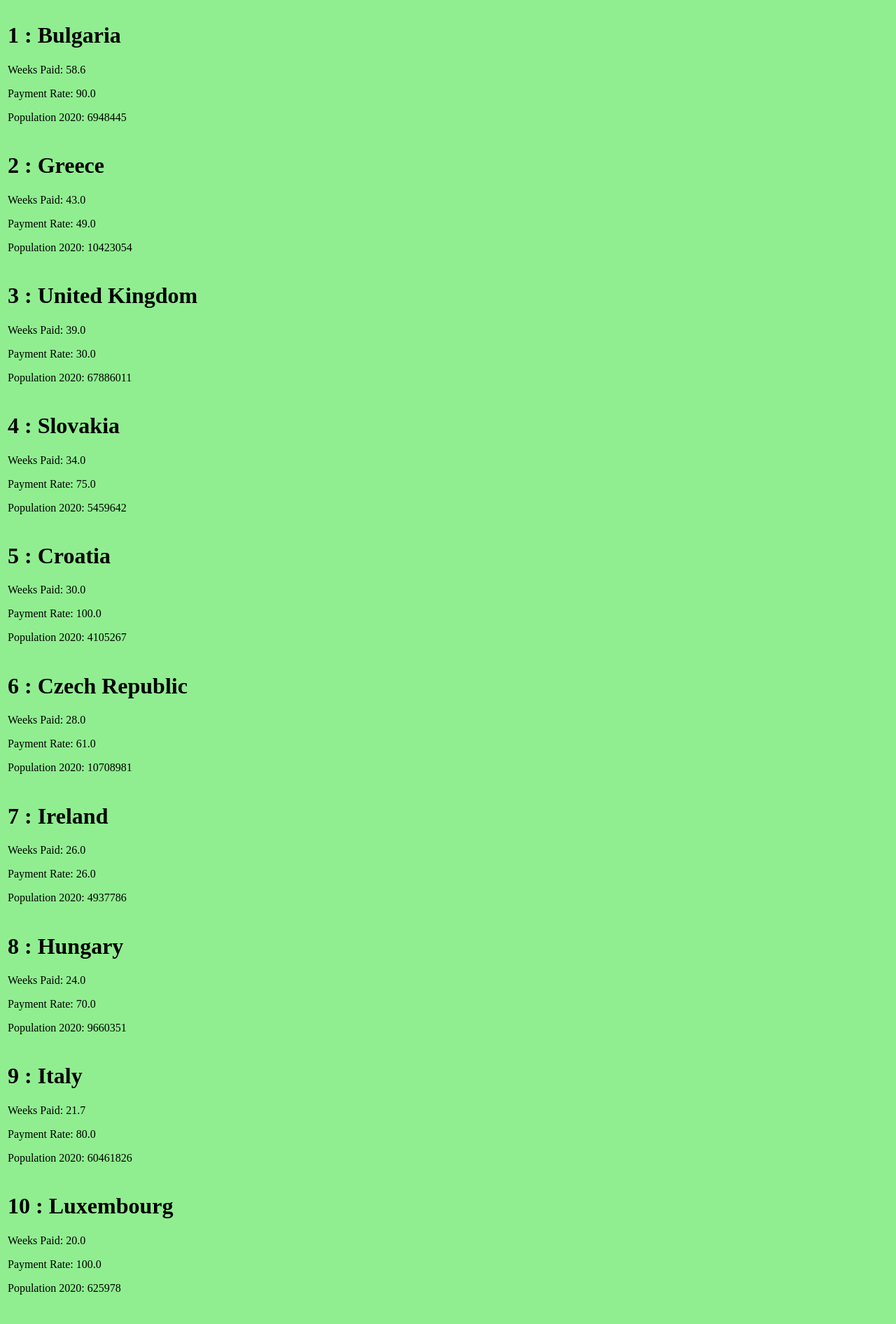
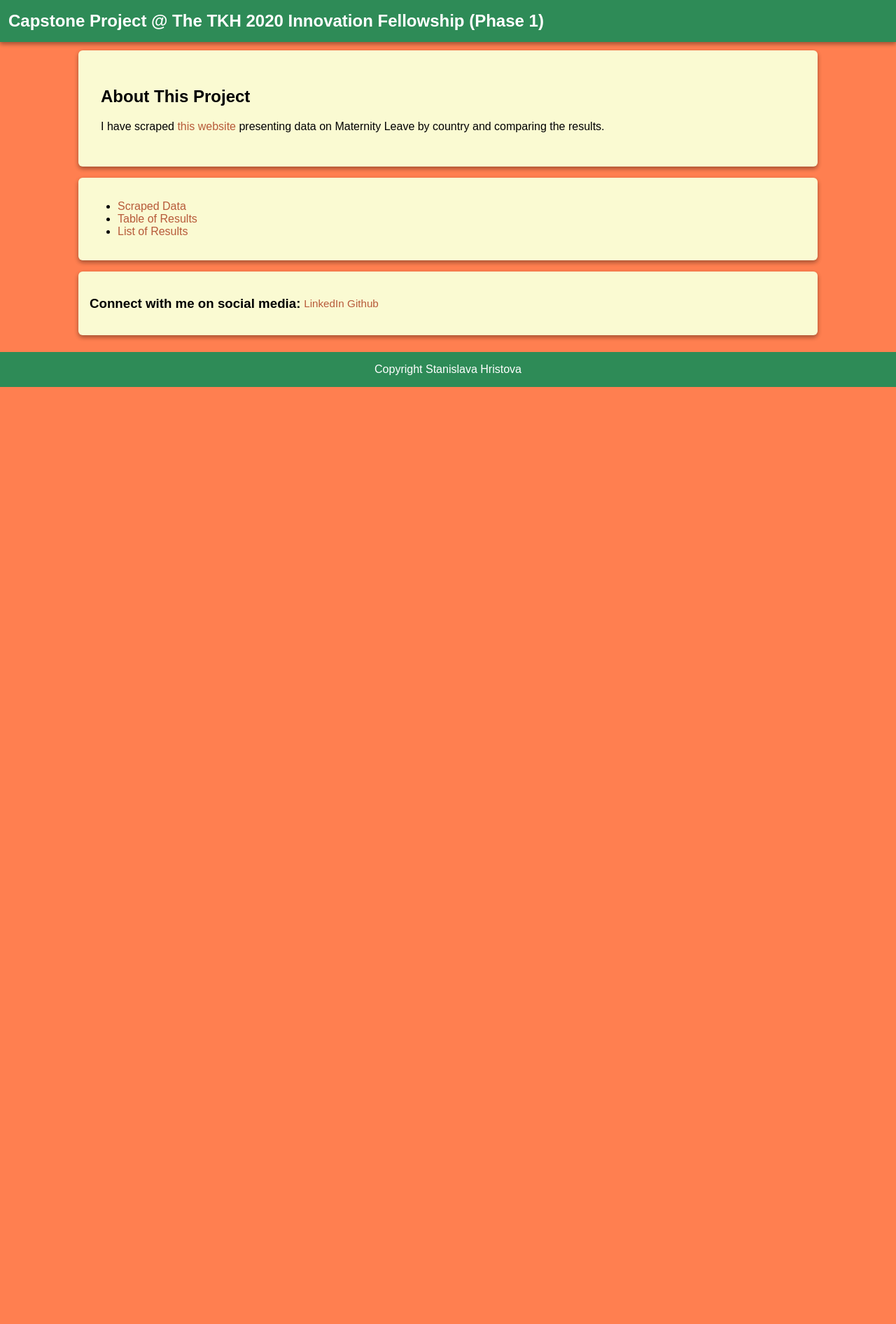
Before and after one commit to stanislava85/Flask_app_scraping_project, a Flask app: page / in a window 1280 px wide. Shown: the top 1892 px of the page at 70% size. After the commit the page ends 553 px from the top, so only its background shows below. Run offline with Flask 2, Linux system fonts and the light colour scheme; data comes from the database, SQL or seed files in the repository; both versions use the stored data as it was after the commit.

Commit message:
first commit

```diff
--- a/app.py
+++ b/app.py
@@ -22,21 +22,20 @@ class MaternityLeave(db.Model):
     payment_rate = db.Column(db.Float, nullable=False)
     population_2020 = db.Column(db.Integer, nullable=False)
 
+@app.route('/', methods=['GET'])
+def home():
+    return render_template('base.html')
 
-@app.route('/', methods=['GET'])
+@app.route('/index', methods=['GET'])
 def index():
     table = MaternityLeave.query.all()
     return render_template('index.html', data=table)
 
-# include other views that return html here:
-@app.route('/other')
+@app.route('/table', methods=['GET'])
 def other():
-    return render_template('other.html')
+    data = MaternityLeave.query.all()
+    return render_template('table.html', data=data)
 
-# set up the following views to allow users to make
-# GET requests to get your data in json
-# POST requests to store/update some data
-# DELETE requests to delete some data
 @app.route('/api', methods=['GET'])
 def get_data():
     table = MaternityLeave.query.all()
@@ -55,16 +54,11 @@ def get_data():
 #this will allow users to add/update data
 @app.route('/api', methods=['POST'])
 def add_data():
-    #added = {}
-    for k,v in request.args.items():
-        if not k in d.keys():
-            d[k] = v
-    return jsonify({"added": request.args, "current": d})
-#     if request.method == 'POST':
-#         print(request.form)
-#         for k,v in request.args.items():
-#             print(k,v)
-#         return jsonify({})
+    if request.method == "POST":
+        print(request.form)
+        for k,v in request.args.items():
+            print(k,v)
+        return jsonify({})
 
 #this will allow the deletion of data
 @app.route('/api', methods=['DELETE'])
--- a/maternity_leave.py
+++ b/maternity_leave.py
@@ -5,7 +5,7 @@ from bs4 import BeautifulSoup
 
 def mat_leave(url):
     response = requests.get(url)
-    soup = BeautifulSoup(response.text, features="lxml")
+    soup = BeautifulSoup(response.text)
     table = soup.find("table")
     rows = table.find_all('tr')
     th_td_list = []
--- /dev/null
+++ b/runtime.txt
@@ -0,0 +1 @@
+python-3.8.6
--- a/static/style.css
+++ b/static/style.css
@@ -1,4 +1,108 @@
-body {
-    background-color: #90EE90;
+:root{
+	--first-color: #FF7F50;
+	--second-color: #FAFAD2;
+	--third-color: #B75A39;
+	--fourth-color: #2E8B57;
+	--font: Arial, Helvetica, sans-serif;
+	--shadow:0 3px 6px rgba(0,0,0,0.16), 0 3px 6px rgba(0,0,0,0.23);
+}
 
+html{font-size:calc(1em+1vm)}
+button{font-size:inherit}
+input{font-size:inherit}
+
+body{
+	font-family:var(--font);
+	margin:0;
+	background-color:var(--first-color);
+	padding-top:4rem;
+	display:grid;
+	justify-items:center;
 }
+.banner{
+	width: 100%;
+	display: flex;
+	flex-flow: wrap;
+	align-items: center;
+	list-style-type: none;
+	background-color: var(--fourth-color);
+	position: fixed;
+	top: 0;
+	color: var(--third-color);
+	box-shadow: var(--shadow);
+}
+.title{
+	margin-left: 1em;
+	text-align: center;
+	font-size:0.75em;
+	color:#fff;
+}
+a{
+	color:var(--third-color);
+	width:100px;
+	text-decoration: none;
+}
+a:hover{
+	color:var(--first-color);
+}
+.banner ul {
+	list-style-type: none;
+}
+.banner li {
+	display:inline;
+	margin:1rem;
+}
+.about-me{
+	display:flex;
+	width:80vw;
+	padding:1rem;
+	margin:.5rem;
+	border-radius:6px;
+	background-color:var(--second-color);
+	box-shadow:var(--shadow);
+}
+
+.about-me-text{
+	padding:1em;
+}
+.nav{
+	display:flex;
+	width:80vw;
+	padding:1rem;
+	margin:.5rem;
+	border-radius:6px;
+	background-color:var(--second-color);
+	box-shadow:var(--shadow);
+}
+.social-media{
+	display:flex;
+	width:80vw;
+	padding:1rem;
+	margin:.5rem;
+	border-radius:6px;
+	background-color:var(--second-color);
+	box-shadow:var(--shadow);
+}
+.social-media li {
+	font-size:.95em;
+	display:inline;
+}
+.social-media ul {
+	padding:.3rem;
+	list-style-type:circle;
+}
+.footer{
+	margin-top:1rem;
+	width:100vw;
+	background-color:var(--fourth-color);
+	color:#fff;
+	text-align:center;
+}
+.table{
+	display:flex;
+	padding:1rem;
+	margin:.5rem;
+	border-radius:6px;
+	background-color:var(--second-color);
+	box-shadow:var(--shadow);
+}
--- a/templates/base.html
+++ b/templates/base.html
@@ -1,11 +1,42 @@
-
 <!doctype html>
 <html>
   <head>
-    <title></title>
-    <link rel="stylesheet" type="text/css" href="{{ url_for('static', filename='style.css') }}" media="screen"/>
+    <title>Maternity Leave by Country 2020</title>
+    <link rel="stylesheet" type="text/css" href="/static/style.css" media="screen"/>
   </head>
-  <body>
+<body>
+	<div class="banner">
+ 		<div class="title">
+ 			<h1>Capstone Project @ The TKH 2020 Innovation Fellowship (Phase 1) </h1>
+ 		</div>
+	</div>
+	<div class="about-me">
+ 		<div class="about-me-text">
+ 			<h2>About This Project</h2>
+ 			<p>I have scraped <a href="https://worldpopulationreview.com/country-rankings/maternity-leave-by-country">this website</a> presenting data on Maternity Leave by country and comparing the results. </p>
+         </div>
+    </div>
+            <div class="nav">
+ 			<ul>
+ 				<li><a href="/index">Scraped Data</a></li>
+ 				<li><a href="/table">Table of Results</a></li>
+                <li><a href="/api">List of Results</a></li>
+
+ 			</ul>
+ 		</div>
+
+ 			<div class="social-media">
+                <h3>Connect with me on social media:</h3>
+ 				<ul>
+ 					<li><a href="https://www.linkedin.com/in/stanislava-hristova/">LinkedIn</a></li>
+ 					<li><a href="https://github.com/stanislava85">Github</a></li>
+ 				</ul>
+ 			</div>
+
+      <div class="footer">
+          <p>Copyright Stanislava Hristova</p>
+      </div>
+    <table>
     {% block body %}{% endblock %}
-  </body>
+    </table>
 </html>
--- a/templates/index.html
+++ b/templates/index.html
@@ -1,3 +1,9 @@
+<!doctype html>
+<html>
+  <head>
+    <title>Maternity Leave by Country 2020</title>
+    <link rel="stylesheet" type="text/css" href="/static/style.css" media="screen"/>
+  </head>
 {% extends "base.html" %}
 
 {% block body %}
```
Also changed, not shown: requirements.txt (added, +17 -0 lines), templates/render.html (deleted, +0 -26 lines), templates/table.html (added, +39 -0 lines), maternity-leave.db, templates/other.html (deleted), 3 other files.
